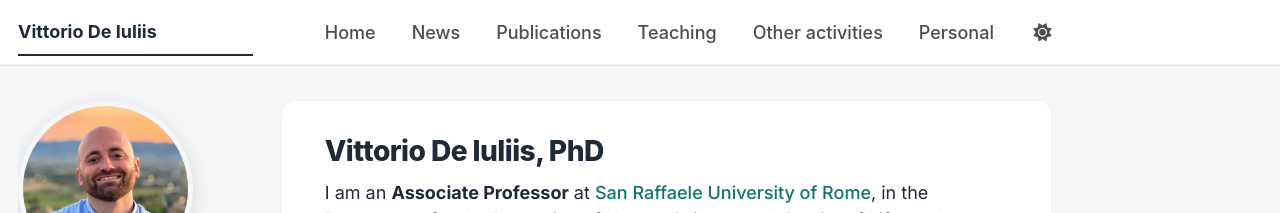
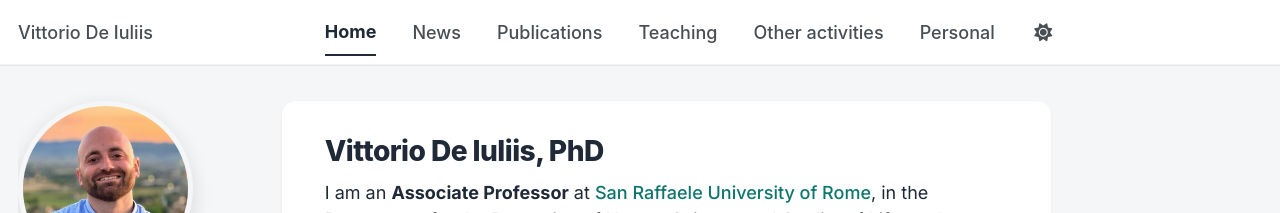
Before and after one commit to vdeiuliis/vdeiuliis.github.io, a Jekyll site: the page built from _pages/about.md, in a window 1280 px wide. Shown: the top 213 px of the page. Built offline with Jekyll 4.4.1, drawn with Linux system fonts in a browser that asks for light colours; a style sheet for code colours, icons or effects is not loaded.

Commit message:
Underline Home instead of site title on homepage

```diff
--- a/_includes/masthead.html
+++ b/_includes/masthead.html
@@ -5,7 +5,7 @@
       <nav id="site-nav" class="greedy-nav">
         <button><span class="navicon"></span></button>
         <ul class="visible-links">
-          <li class="masthead__menu-item masthead__menu-item--lg persist {% if page.url == '/' or page.url == '/index.html' %}selected{% endif %}">
+          <li class="masthead__menu-item masthead__menu-item--lg persist">
             <a href="{{ base_path }}/">{{ site.title }}</a>
           </li>
           {% for link in site.data.navigation.main %}
@@ -14,7 +14,8 @@
             {% else %}
               {% assign domain = base_path %}
             {% endif %}
-            <li class="masthead__menu-item {% if page.url contains link.url and link.url != '/' %}selected{% endif %}">
+            {% assign is_home = false %}{% if page.url == '/' or page.url == '/index.html' %}{% assign is_home = true %}{% endif %}
+            <li class="masthead__menu-item {% if link.url == '/' and is_home %}selected{% elsif link.url != '/' and page.url contains link.url %}selected{% endif %}">
               <a href="{{ domain }}{{ link.url }}">{{ link.title }}</a>
             </li>
           {% endfor %}
```
